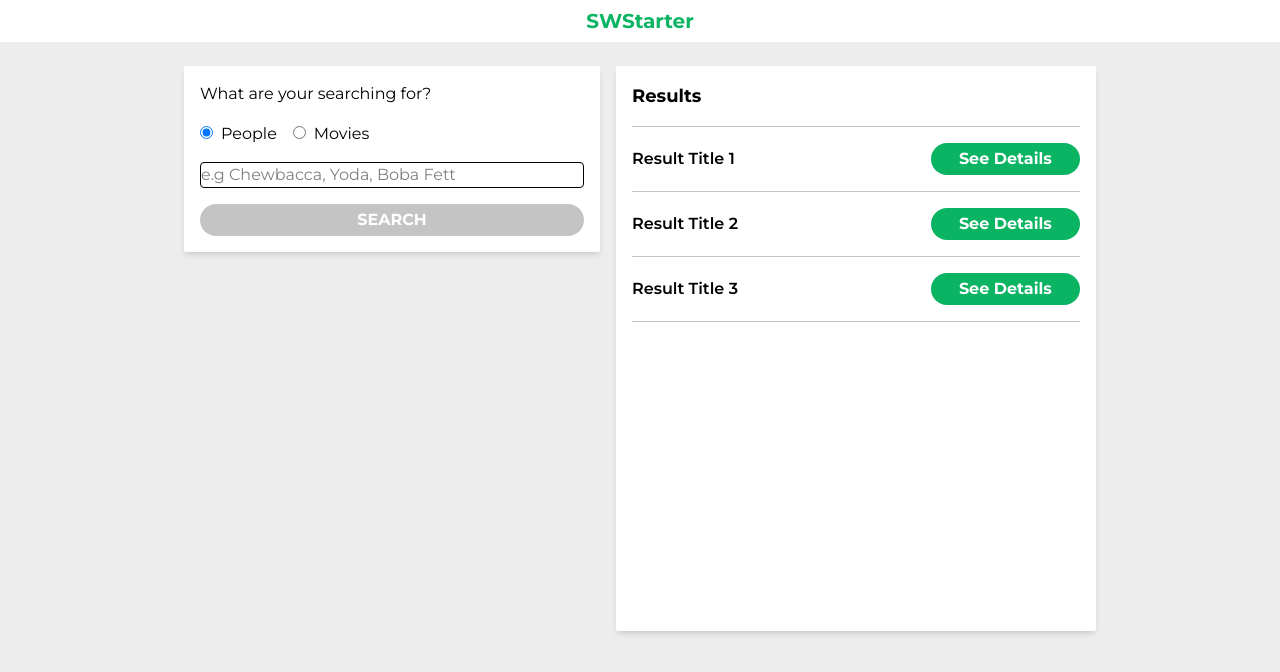
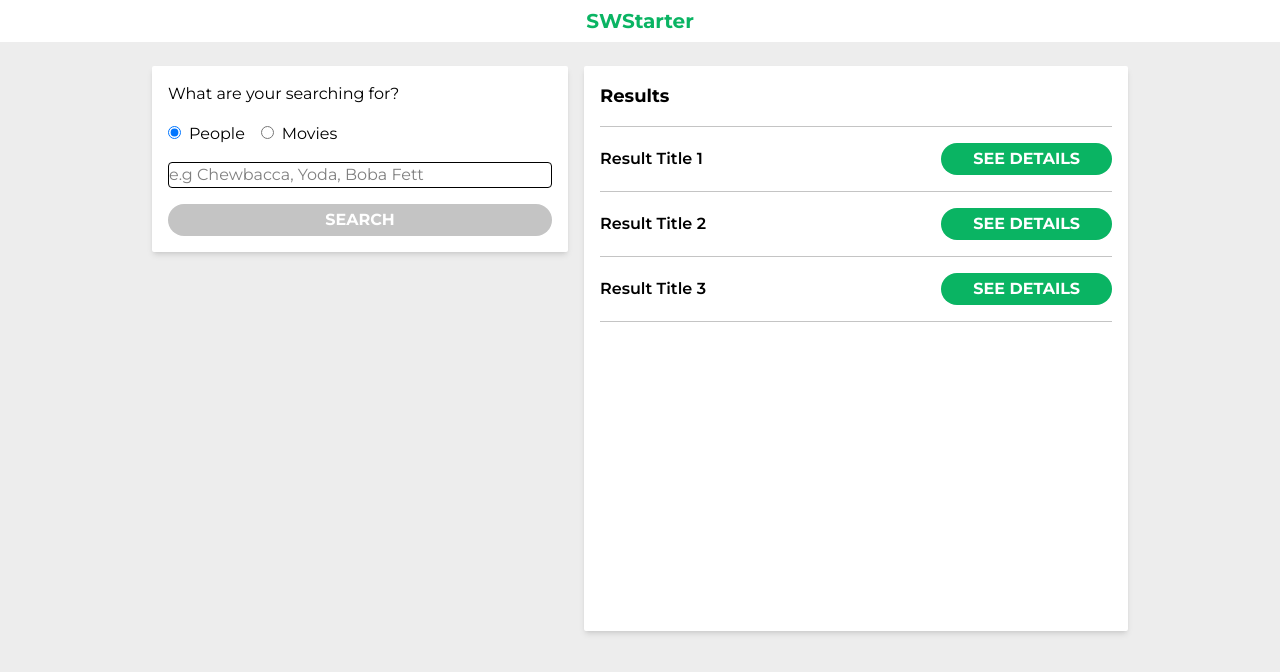
Before and after one commit to arthurmenezesb/swstarter, a React (Vite) app in the folder web/: page / in a window 1280 px wide. Shown: the top 672 px of the page. Built offline with nearby package versions, Linux system fonts and the light colour scheme.

Commit message:
fix: results container width and no results text style

```diff
--- a/web/src/pages/Home/components/ContentResults.tsx
+++ b/web/src/pages/Home/components/ContentResults.tsx
@@ -13,7 +13,7 @@ const ContentResults: React.FC = () => {
   };
 
   return (
-    <div className="min-w-md h-[66.66vh] flex flex-col">
+    <div className="min-w-lg h-[66.66vh] flex flex-col">
       <p className="text-lg font-bold">Results</p>
       <hr className="my-4 border-[#c4c4c4]" />
       <div className="space-y-4 flex-grow">
@@ -25,7 +25,7 @@ const ContentResults: React.FC = () => {
                   <h3 className="text-md font-semibold">{item.title}</h3>
                 </div>
                 <div className="w-1/3 flex justify-end">
-                  <Button label="See Details" onClick={handleSeeDetails(item.id)} />
+                  <Button label="SEE DETAILS" onClick={handleSeeDetails(item.id)} />
                 </div>
               </div>
               <hr className="my-4 border-[#c4c4c4]" />
@@ -33,7 +33,7 @@ const ContentResults: React.FC = () => {
           ))
         ) : (
           <div className="flex items-center justify-center h-full">
-            <p className="text-center">
+            <p className="text-center font-bold text-pinkish-grey">
               There are zero matches.
               <br />
               Use the form to search for People or Movies.
--- a/web/src/styles/global.css
+++ b/web/src/styles/global.css
@@ -2,6 +2,7 @@
 
 @theme {
   --color-green-teal: #0ab463;
+  --color-pinkish-grey: #c4c4c4;
 
   --font-family-sans: "Montserrat", sans-serif;
 }
```
